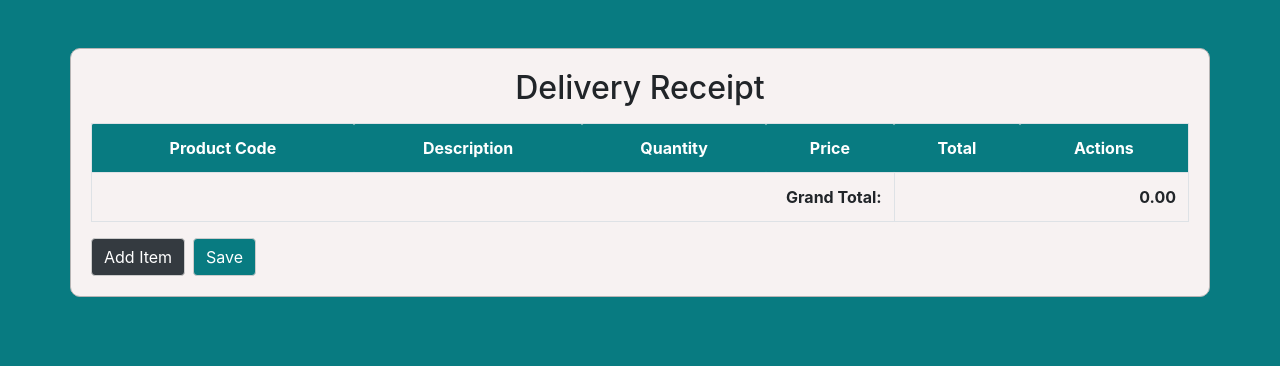
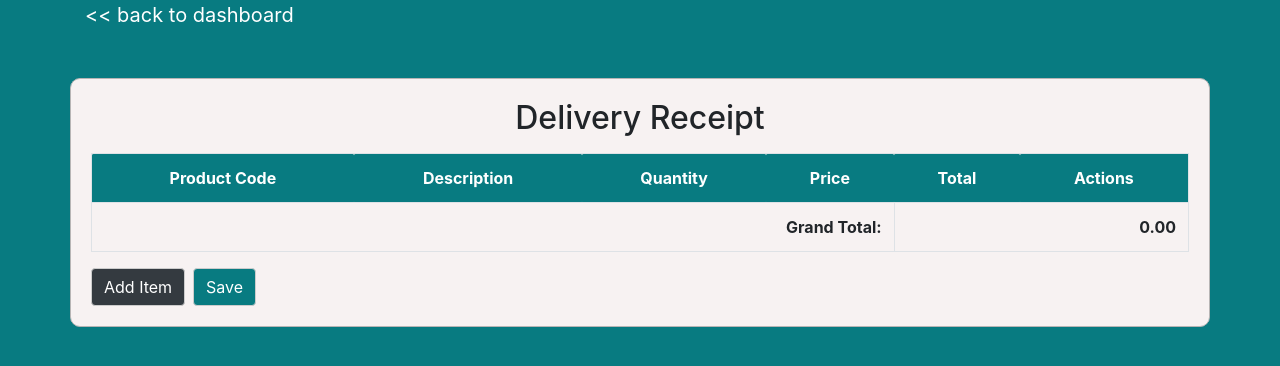
Before and after one commit to charles017/revised_cap, a PHP site: page /revised_cap/dr.php in a window 1280 px wide. Shown: the top 366 px of the page. Run offline with PHP 8.4, Linux system fonts and the light colour scheme; the visitor is signed in with stand-in values (Sample User, id 1); some libraries are stand-ins or nearby versions.

Commit message:
Update dr.php

```diff
--- a/dr.php
+++ b/dr.php
@@ -29,6 +29,9 @@ if(!isset($_SESSION['user'])) {
     <title>Delivery Receipt</title>
 </head>
 <body>
+    <div class="container mb-3" id="back">
+        <a href="dashboard.php" style="text-decoration:none; color:white; font-size:20px;"><< back to dashboard</a>
+    </div>
   <div class="container mt-5 delivery-receipt-container">
     <h2>Delivery Receipt</h2>
     <div class="row mt-3">
```
